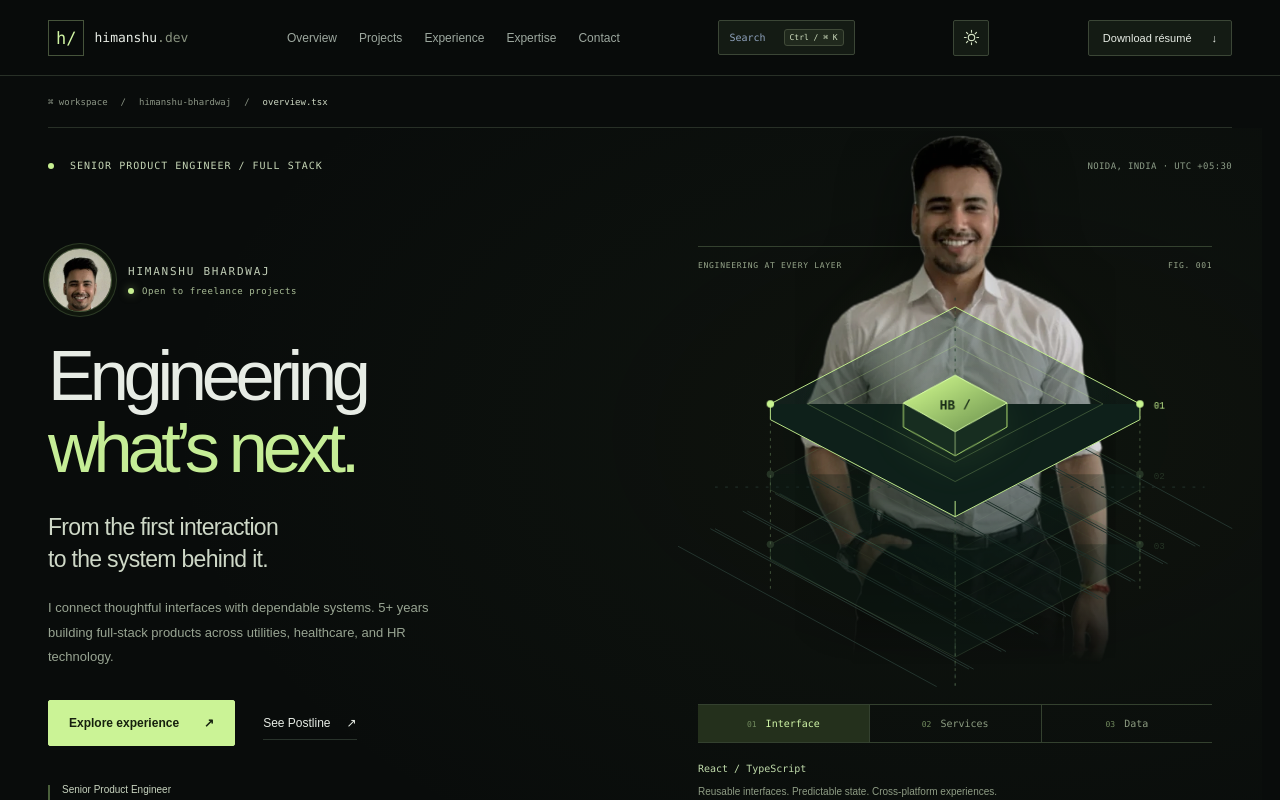
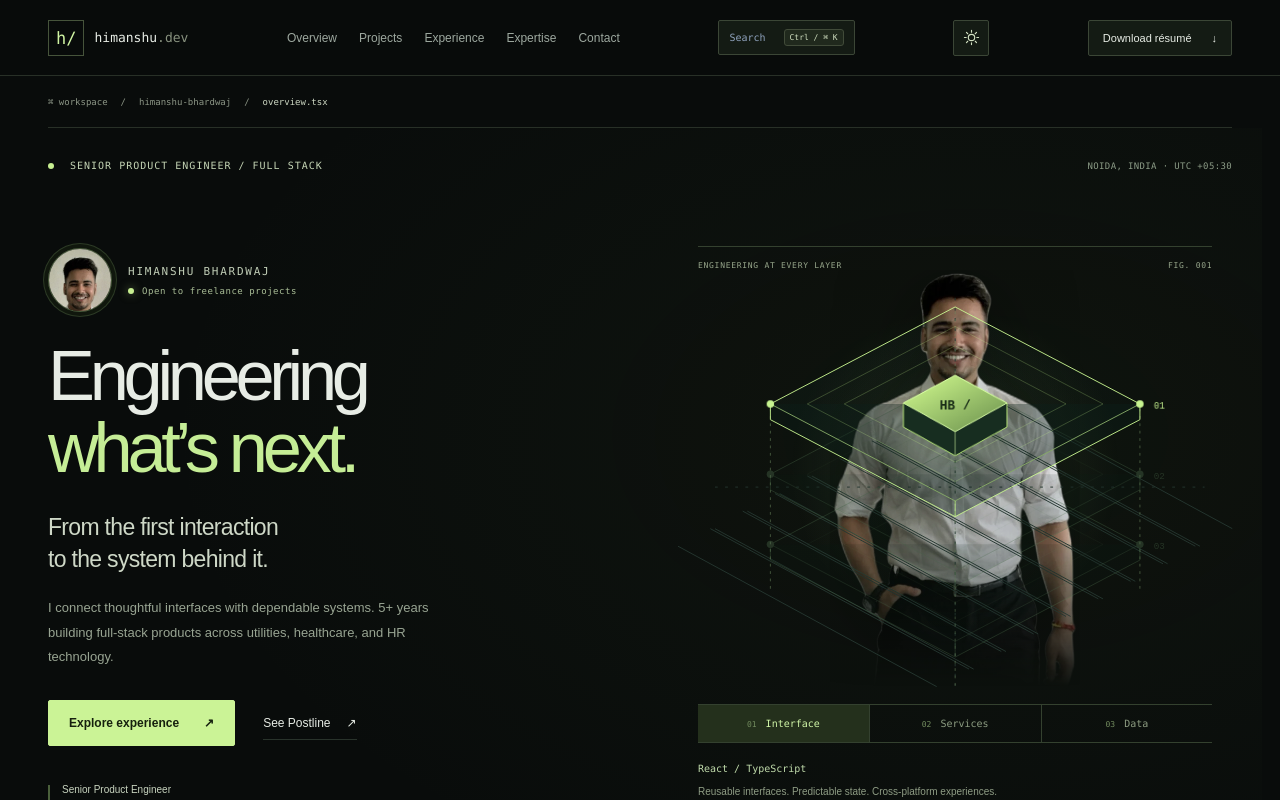
Before and after one commit to bhardwajhimanshu2515/Himanshu_Bhardwaj_Portfolio, a Next.js app: page / in a window 1280 px wide. Shown: the top 800 px of the page. Built offline with nearby package versions, Linux system fonts and the light colour scheme.

Commit message:
Centre the hero portrait inside the diagram frame

```diff
--- a/app/lab.css
+++ b/app/lab.css
@@ -255,9 +255,8 @@ html[data-theme=light] img,html[data-theme=light] video{filter:invert(1) hue-rot
 @media(max-width:760px){.theme-toggle{width:34px;height:34px}}
 /* Portrait standing behind the hero diagram */
 .core-stage{position:relative;isolation:isolate}
-.core-portrait{position:absolute;z-index:-1;left:50%;bottom:4%;height:128%;width:auto;transform:translateX(-50%);pointer-events:none;user-select:none;opacity:.92;-webkit-mask-image:linear-gradient(to bottom,#000 62%,transparent 96%);mask-image:linear-gradient(to bottom,#000 62%,transparent 96%);filter:drop-shadow(0 20px 40px #0008)}
-.core-stage:before{content:"";position:absolute;z-index:-2;left:50%;top:-8%;width:62%;aspect-ratio:1;transform:translateX(-50%);border-radius:50%;background:radial-gradient(circle,#c7ef9122,transparent 68%)}
-.core-stage .core-plane path[fill="url(#plane-fill)"]{fill-opacity:.45}
+.core-portrait{position:absolute;z-index:-1;left:50%;top:50%;height:100%;width:auto;transform:translate(-50%,-50%);pointer-events:none;user-select:none;opacity:1;-webkit-mask-image:linear-gradient(to bottom,#000 62%,transparent 96%);mask-image:linear-gradient(to bottom,#000 62%,transparent 96%);filter:drop-shadow(0 20px 40px #0008)}
+.core-stage:before{content:"";position:absolute;z-index:-2;left:50%;top:6%;width:62%;aspect-ratio:1;transform:translateX(-50%);border-radius:50%;background:radial-gradient(circle,#c7ef9122,transparent 68%)}
+.core-stage .core-plane path[fill="url(#plane-fill)"]{fill-opacity:.14}.core-stage .core-plane path[fill="#0e201a"]{fill-opacity:.35}
 .core-stage .core-plane:not(.selected){opacity:.38}
 html[data-theme=light] .core-portrait{filter:invert(1) hue-rotate(180deg)}
-@media(max-width:760px){.core-portrait{height:118%}}
```
